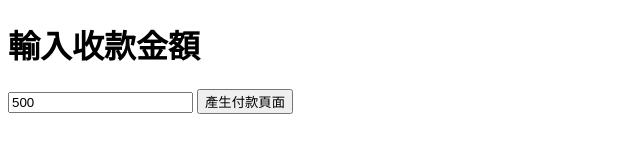
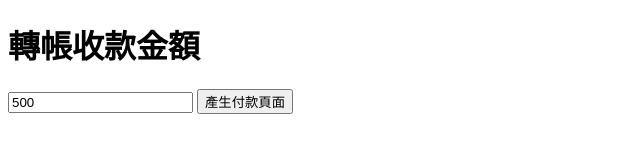
Before and after one commit to vsbbs0050/ecpay-bot, a website: page index.html in a window 1280 px wide. Shown: the full height of the page, 0-640 px from the left. Drawn offline with Linux system fonts and the light colour scheme.

Commit message:
Update index.html

```diff
--- a/index.html
+++ b/index.html
@@ -5,7 +5,7 @@
     <title>ATM 付款入口</title>
 </head>
 <body>
-    <h1>輸入收款金額</h1>
+    <h1>轉帳收款金額</h1>
     <input type="number" id="amount" value="500">
     <button id="payBtn" onclick="pay()">產生付款頁面</button>
     <p id="status"></p>
```
